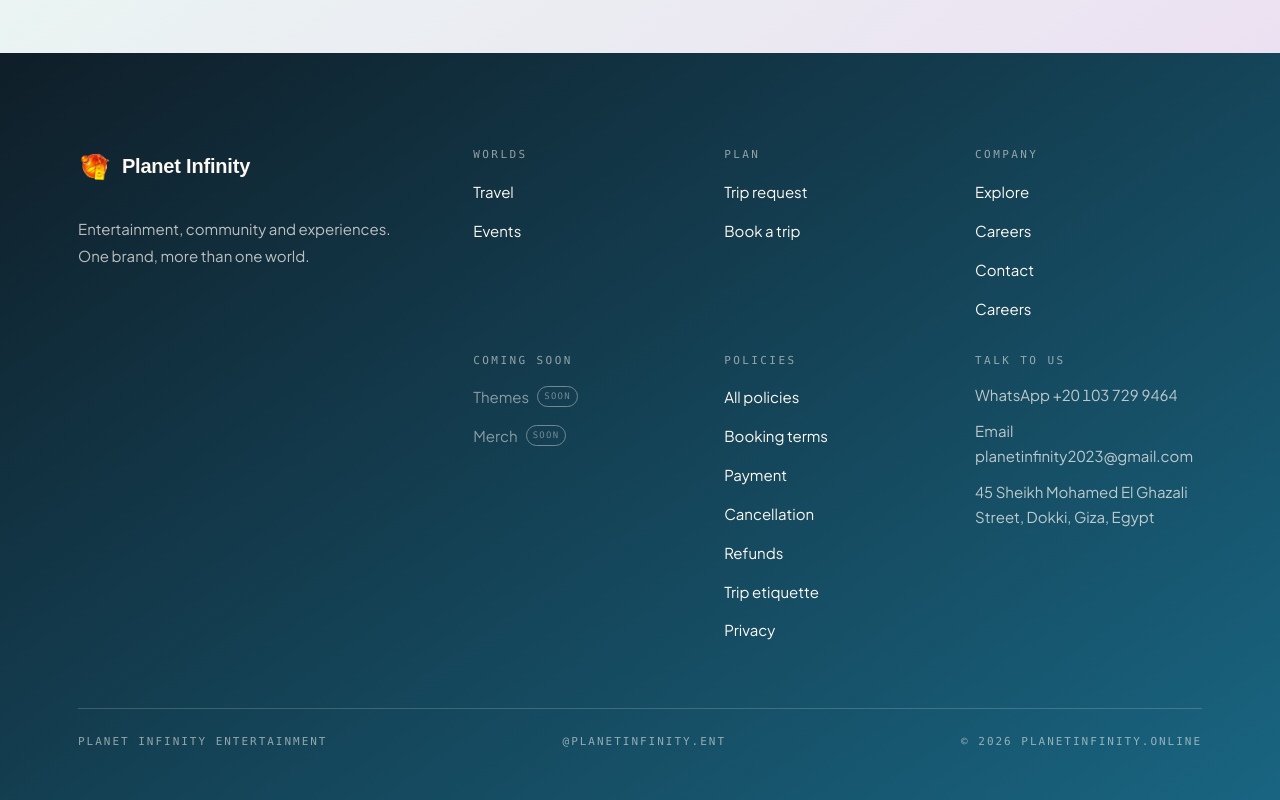
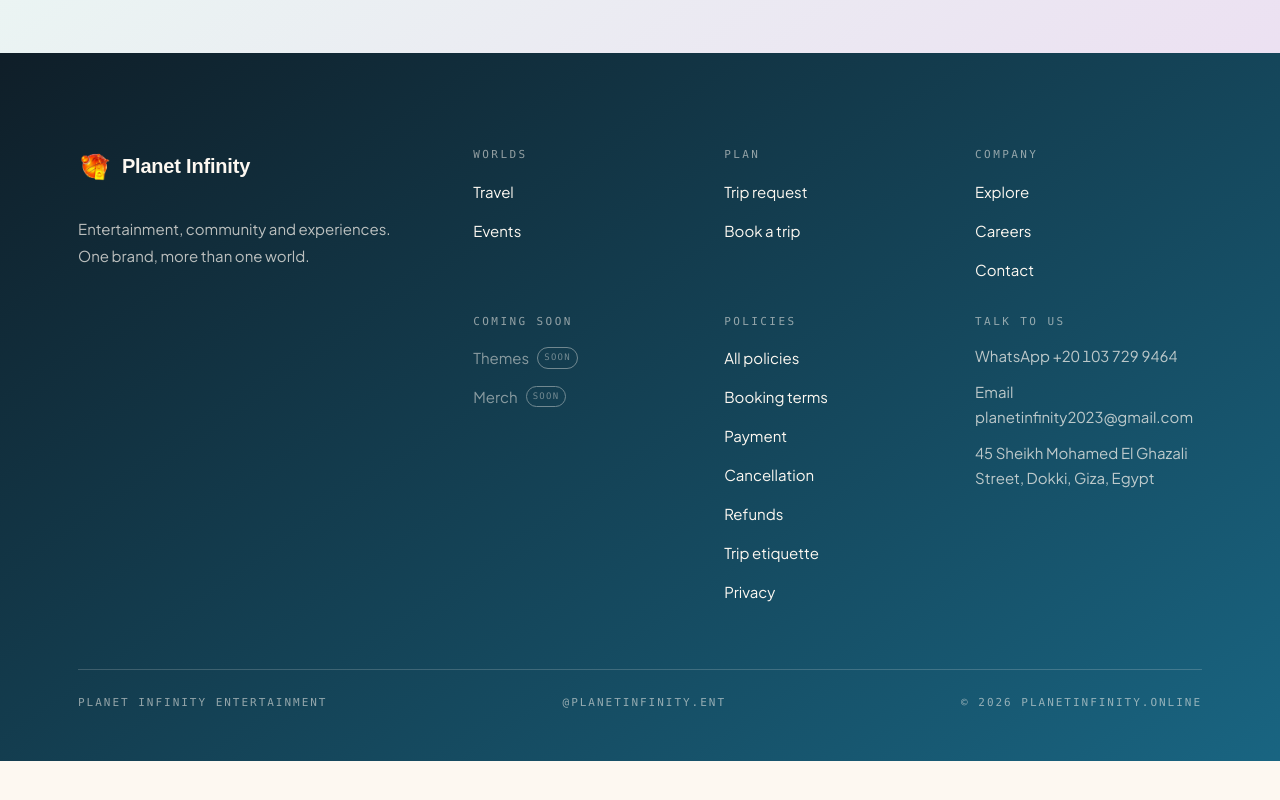
Before and after one commit to adamatwaa2/Trip-application, a Next.js app in the folder planet-infinity-web/: page / in a window 1280 px wide. Shown: the part 3349-4149 px from the top of the page. After the commit the page ends 4110 px from the top, so only its background shows below. Built offline with nearby package versions, Linux system fonts and the light colour scheme; no server answers; the database is empty; a web font is replaced by a local one.

Commit message:
Remove duplicate Careers footer link

```diff
--- a/planet-infinity-web/content/nav.ts
+++ b/planet-infinity-web/content/nav.ts
@@ -64,7 +64,6 @@ export const COMPANY_LINKS: NavItem[] = [
   { label: "Explore", href: "/explore", status: "ready" },
   { label: "Careers", href: "/careers", status: "ready" },
   { label: "Contact", href: "/contact", status: "ready" },
-  { label: "Careers", href: "/careers", status: "ready" },
 ];
 
 /** Parts of the universe that are not open yet. */
```
